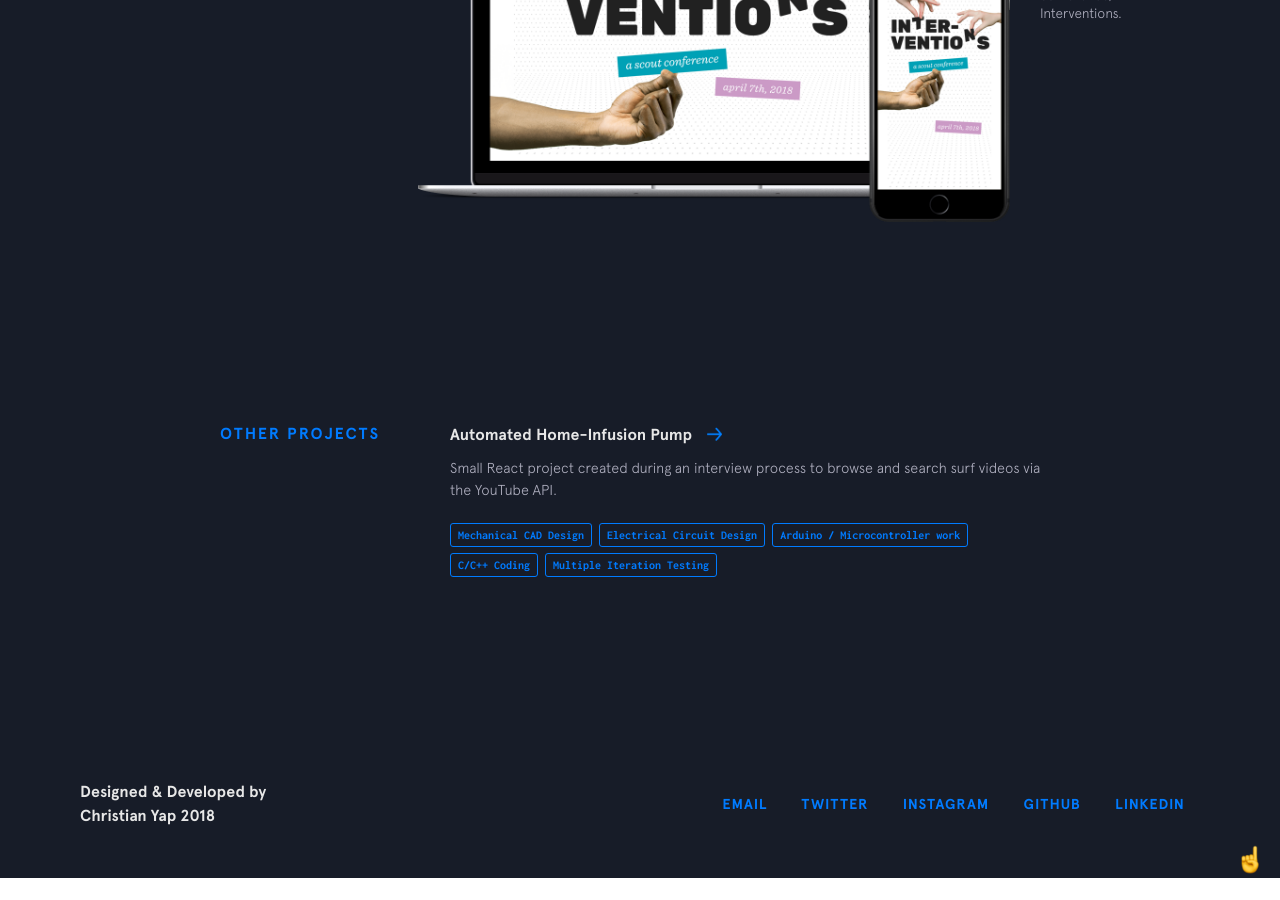
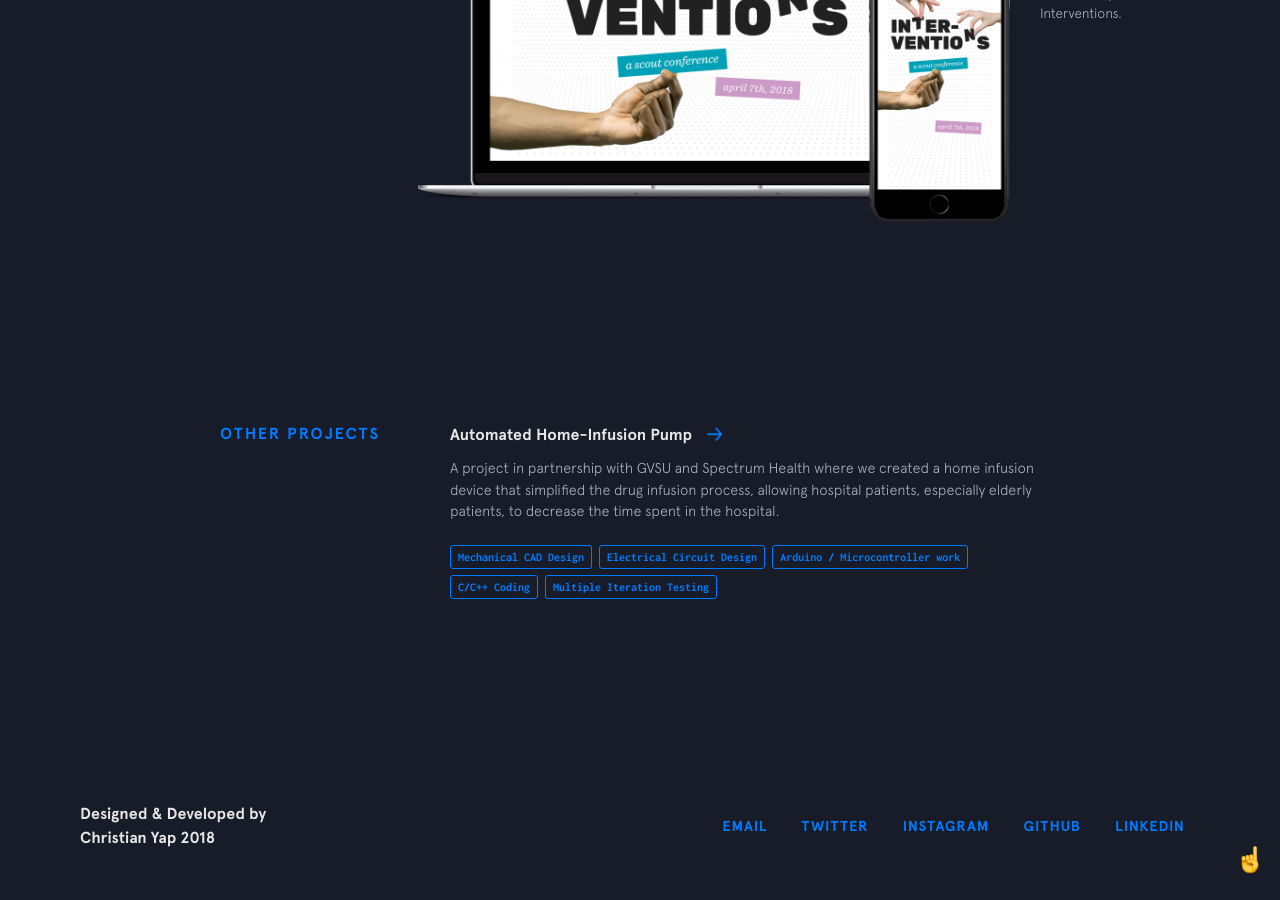
Before and after one commit to ChristianYap/ChristianYap, a Jekyll site: the page built from index.html, in a window 1280 px wide and 900 px high, scrolled down 3557 px. Built offline with Jekyll 4.4.1, drawn with Linux system fonts in a browser that asks for light colours; nearby versions of some CDN libraries; before the commit the page ends 4435 px from its top, so only the background shows below that.

Commit message:
desvcription uodate

```diff
--- a/_data/other-projects.yml
+++ b/_data/other-projects.yml
@@ -1,7 +1,7 @@
 - name: Automated Home-Infusion Pump
   url: https://www.youtube.com/watch?v=HYMUzGdiqE0
   code: https://www.youtube.com/watch?v=HYMUzGdiqE0
-  description: Small React project created during an interview process to browse and search surf videos via the YouTube API.
+  description: A project in partnership with GVSU and Spectrum Health where we created a home infusion device that simplified the drug infusion process, allowing hospital patients, especially elderly patients, to decrease the time spent in the hospital.
   used:
     - thing: Mechanical CAD Design
     - thing: Electrical Circuit Design
```
